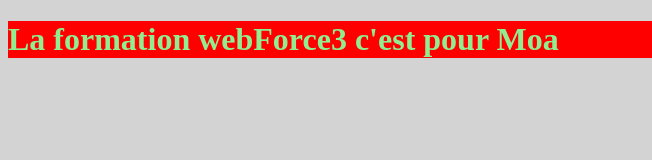
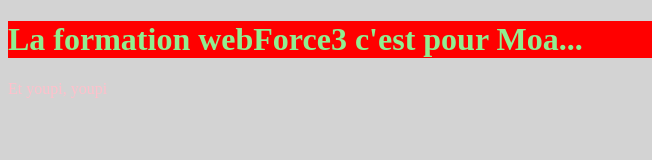
Before and after one commit to laurentFreundWF3/tp1_repository_local, a plain HTML site: page index.html in a window 1280 px wide. Shown: the full height of the page, 0-652 px from the left. Drawn offline with Linux system fonts and the light colour scheme.

Commit message:
encore couleur

```diff
--- a/css/main.css
+++ b/css/main.css
@@ -5,4 +5,5 @@
 
 body{
 	background: lightgrey;
+	color: pink;
 }
--- a/index.html
+++ b/index.html
@@ -5,6 +5,7 @@
 	<link rel="stylesheet" type="text/css" href="css/main.css">
 </head>
 <body>
-<h1>La formation webForce3 c'est pour Moa</h1>
+<h1>La formation webForce3 c'est pour Moa...</h1>
+Et youpi, youpi
 </body>
 </html>
```
